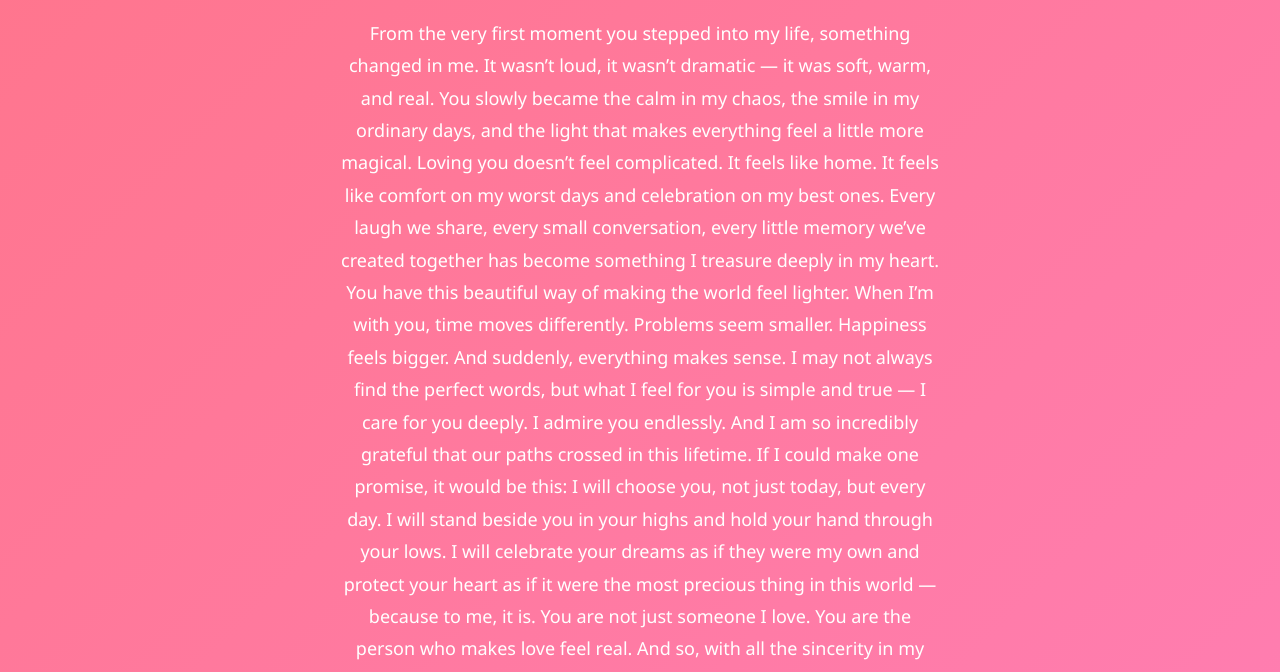
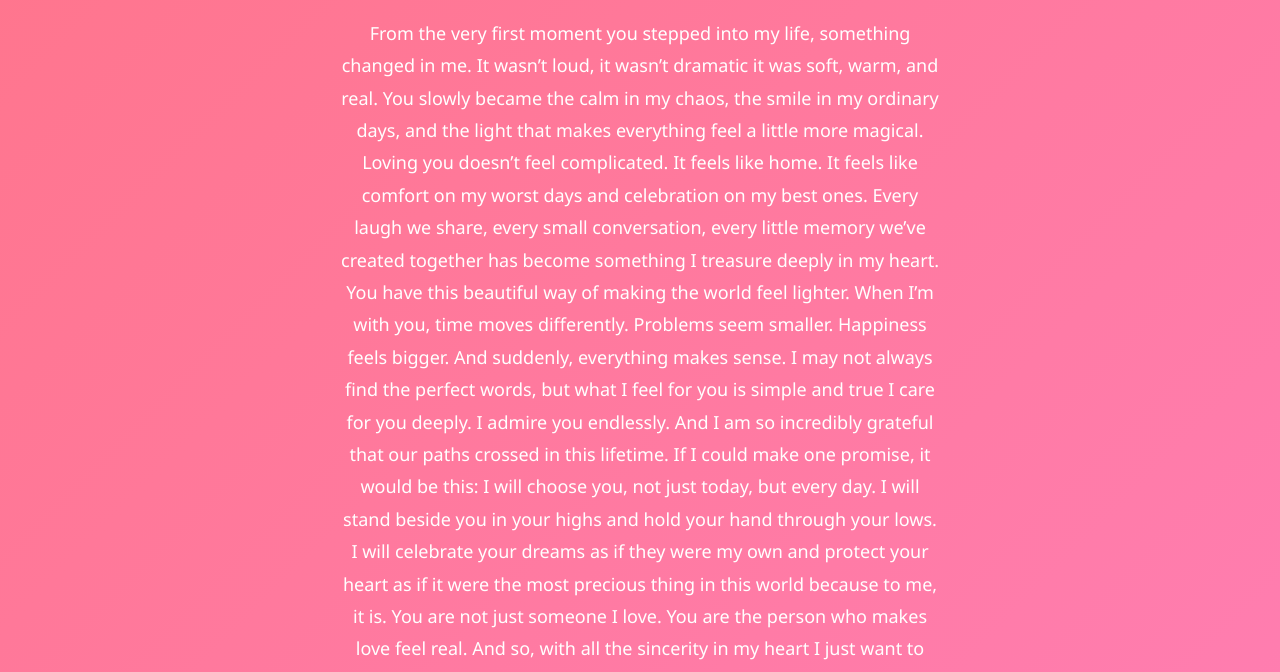
Before and after one commit to sreehariramakrishnan/valentine, a plain HTML site: page letter.html in a window 1280 px wide. Shown: the part 122-794 px from the top of the page. Drawn offline with Linux system fonts and the light colour scheme.

Commit message:
Fix HTML encoding issues in letter.html

```diff
--- a/letter.html
+++ b/letter.html
@@ -47,7 +47,7 @@
 
     <p>
         From the very first moment you stepped into my life, something changed in me.
-It wasn’t loud, it wasn’t dramatic — it was soft, warm, and real.
+It wasn’t loud, it wasn’t dramatic it was soft, warm, and real.
 You slowly became the calm in my chaos, the smile in my ordinary days, and the light that makes everything feel a little more magical.
 
 Loving you doesn’t feel complicated. It feels like home.
@@ -57,19 +57,19 @@ Every laugh we share, every small conversation, every little memory we’ve crea
 You have this beautiful way of making the world feel lighter.
 When I’m with you, time moves differently. Problems seem smaller. Happiness feels bigger. And suddenly, everything makes sense.
 
-I may not always find the perfect words, but what I feel for you is simple and true —
+I may not always find the perfect words, but what I feel for you is simple and true
 I care for you deeply. I admire you endlessly. And I am so incredibly grateful that our paths crossed in this lifetime.
 
 If I could make one promise, it would be this:
 I will choose you, not just today, but every day.
 I will stand beside you in your highs and hold your hand through your lows.
-I will celebrate your dreams as if they were my own and protect your heart as if it were the most precious thing in this world — because to me, it is.
+I will celebrate your dreams as if they were my own and protect your heart as if it were the most precious thing in this world because to me, it is.
 
 You are not just someone I love.
 You are the person who makes love feel real.
 
-And so, with all the sincerity in my heart…
-I just want to say thank you —
+And so, with all the sincerity in my heart
+I just want to say thank you
 for being you,
 for being mine,
 and for letting me be a part of your beautiful world.
```
